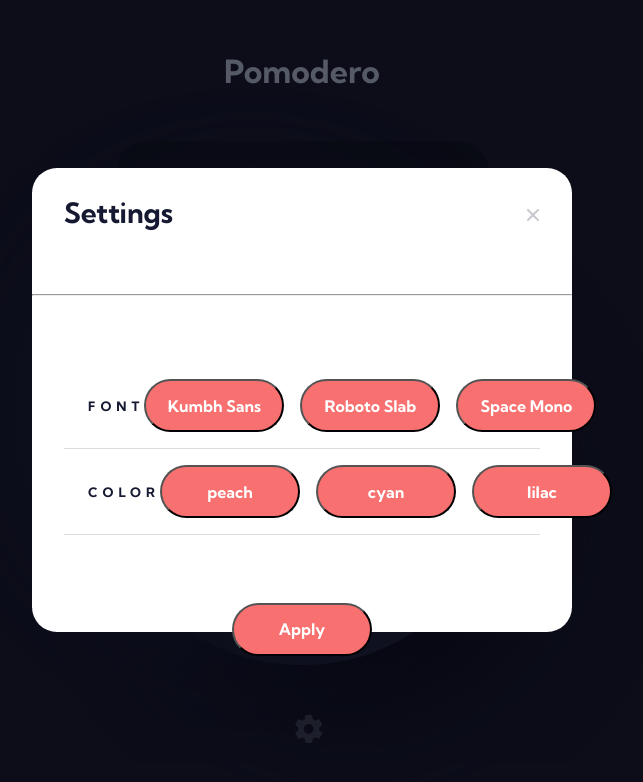
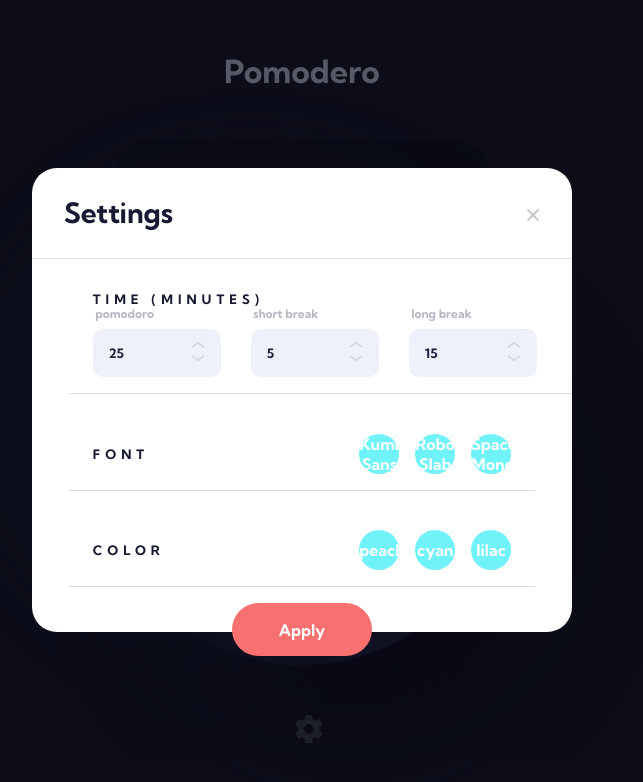
Before and after one commit to unachoza/pomodero-timer, a React (Vite) app: page / in a window 1280 px wide. Both pictures are taken after a click on the button 640 px from the left and 722 px from the top of the page. Shown: the top 782 px of the page, without its empty margins (338-981 px from the left). Built offline with nearby package versions, Linux system fonts and the light colour scheme.

Commit message:
modal content complete, timer controls work

```diff
--- a/src/components/Button/Button.css
+++ b/src/components/Button/Button.css
@@ -1,4 +1,20 @@
 button {
+	width: 8.75rem;
+	height: 3.3125rem;
+	border-radius: 1.65625rem;
+	background: var(--Peach);
+	/* //CHANGING VARIABLE COLOR */
+	font: var(--font-H3);
+	color: var(--Cream);
+	border: none;
+}
+
+button:hover {
+	opacity: 0.6;
+	/* background: #FFF; */
+}
+
+button.classic {
 	width: 8.75rem;
 	height: 3.3125rem;
 	border-radius: 1.65625rem;
@@ -8,29 +24,14 @@ button {
 	color: var(--Cream);
 }
 
-button:hover {
-	opacity: 0.2031;
-	/* background: #FFF; */
-}
-
-.button-classic {
-	width: 8.75rem;
-	height: 3.3125rem;
-	border-radius: 1.65625rem;
-	background: var(--Peach);
-	/* //CHANGING VARIABLE COLOR */
-	font: var(--font-H3);
-	color: var(--Cream);
-}
-
-.button-settings-selection {
+button.setting-selection {
 	height: 2.5rem;
 	width: 2.5rem;
 	border-radius: 50%;
 	background-color: var(--Cyan);
 }
 
-.button-icon {
+button.icon {
 	width: 0.875rem;
 	height: 0.875rem;
 	background-color: inherit;
--- a/src/components/Button/Button.tsx
+++ b/src/components/Button/Button.tsx
@@ -13,9 +13,9 @@ interface ButtonProps {
 // setting selection
 // icon
 
-const Button = ({ children, type, variant, onChange }: ButtonProps) => {
+const Button = ({ children, type = "button", variant, onChange }: ButtonProps) => {
 	return (
-		<button type={type} className={`button-${variant}`} onClick={onChange}>
+		<button type={type} className={variant} onClick={onChange}>
 			{children}
 		</button>
 	);
--- /dev/null
+++ b/src/components/FormInput/FormInput.css
@@ -0,0 +1,47 @@
+.number-input-container {
+	display: flex;
+	flex-direction: column;
+	justify-content: center;
+	align-items: flex-start;
+	gap: 0.5rem;
+	width: 8rem;
+	margin-right: 0.875rem;
+	position: relative;
+}
+
+label {
+	font: var(--font-body2);
+	color: #1e213f54;
+	padding-left: 0.15rem;
+}
+
+.input {
+	display: flex;
+	align-items: center;
+	justify-content: space-between;
+}
+
+input {
+	width: 8rem;
+	height: 3rem;
+	padding-left: 1rem;
+	border-radius: 0.625rem;
+	border: none;
+	background: #eff1fa;
+	font: var(--font-H4);
+	color: var(--MidnightBlue);
+}
+.controls {
+	width: 0.875rem;
+	height: 0.875rem;
+	position: absolute;
+	right: 1rem;
+	display: flex;
+	flex-direction: column;
+	justify-content: flex-end;
+}
+
+.variant-style {
+	flex-direction: column;
+	align-items: flex-start;
+}
--- /dev/null
+++ b/src/components/FormInput/FormInput.tsx
@@ -0,0 +1,46 @@
+import Button from "../Button/Button";
+import upArrow from "../../assets/icon-arrow-up.svg";
+import downArrow from "../../assets/icon-arrow-down.svg";
+import "./FormInput.css";
+import { useState } from "react";
+
+interface FormInputProps {
+	label: string;
+	time: number;
+}
+
+const FormInput = ({ label, time }: FormInputProps) => {
+	const [value, setValue] = useState<number>(time);
+	const increaseTime = () => {
+		setValue((prevState) => (prevState += 1));
+	};
+
+	const decreaseTime = () => {
+		setValue((prevState) => (prevState -= 1));
+	};
+	return (
+		<div className="number-input-container">
+			<label htmlFor={label}>{label}</label>
+			<div className="input">
+				<input
+					id={label}
+					type="number"
+					aria-label={label}
+					name={label}
+					value={value}
+					onChange={(e) => setValue(parseInt(e.target.value))}
+				/>
+				<div className="controls">
+					<Button variant="icon" onChange={increaseTime}>
+						<img src={upArrow} alt="more" />
+					</Button>
+					<Button variant="icon" onChange={decreaseTime}>
+						<img src={downArrow} alt="less" />
+					</Button>
+				</div>
+			</div>
+		</div>
+	);
+};
+
+export default FormInput;
--- a/src/components/Modal/ Modal.tsx
+++ b/src/components/Modal/ Modal.tsx
@@ -2,30 +2,36 @@ import Button from "../Button/Button";
 import closeIcon from "../../assets/icon-close.svg";
 import type { ReactNode } from "react";
 import "./Modal.css";
+import FormInput from "../FormInput/FormInput";
 
 interface ModalProps {
 	toggle: () => void;
 	// Children: ReactNode
 }
 
+type Timer = {
+	label: string;
+	time: number;
+};
+
 const colorOptions = ["peach", "cyan", "lilac"];
-const timeOptions = [25, 5, 15];
+const timeOptions = [
+	{ label: "pomodoro", time: 25 },
+	{ label: "short break", time: 5 },
+	{ label: "long break", time: 15 },
+];
 const fontOptions = ["Kumbh Sans", "Roboto Slab", "Space Mono"];
+
 const Modal = ({ toggle }: ModalProps) => {
-	const renderControls = (title: string, options: ReactNode[]) => {
+	const renderControls = <T,>(title: string, options: T[], renderOption: (option: T, index: number) => ReactNode, variant?: string) => {
 		return (
-			<div className="control">
+			<div className={`control ${variant ?? ""}`.trim()}>
 				<div className="title">{title}</div>
-				<div className="options">
-					{options.map((option: any) => (
-						<Button variant="setting-selection" onChange={() => console.log(`change to ${option}`)}>
-							{option}
-						</Button>
-					))}
-				</div>
+				<div className="options">{options.map(renderOption)}</div>
 			</div>
 		);
 	};
+
 	return (
 		<div className="modal-container">
 			<div className="modal">
@@ -35,11 +41,32 @@ const Modal = ({ toggle }: ModalProps) => {
 						<img src={closeIcon} alt="adjust settings" />
 					</Button>
 				</div>
-				<hr />
 				<div className="controlls-container">
-					{/* <div className="time-selection">{renderControls("time (minutes)", )}</div>*/}
-					<div className="font-selection">{renderControls("font", fontOptions)}</div>
-					<div className="color-selection">{renderControls("color", colorOptions)}</div>
+					<div className="time-selection">
+						{renderControls(
+							"Time (minutes)",
+							timeOptions,
+							({ label, time }) => (
+								<FormInput key={label} label={label} time={time} />
+							),
+							"variant-style"
+						)}
+					</div>
+
+					<div className="font-selection">
+						{renderControls("font", fontOptions, (option) => (
+							<Button key={option.toString()} variant="setting-selection" onChange={() => console.log(`change font to ${option}`)}>
+								{option.toString()}
+							</Button>
+						))}
+					</div>
+					<div className="color-selection">
+						{renderControls("color", colorOptions, (option) => (
+							<Button key={option.toString()} variant="setting-selection" onChange={() => console.log(`change color to ${option}`)}>
+								{option.toString()}
+							</Button>
+						))}
+					</div>
 				</div>
 				<div className="modal-button">
 					<Button type="submit" variant="classic" onChange={() => console.log("click")}>
--- a/src/components/Modal/Modal.css
+++ b/src/components/Modal/Modal.css
@@ -26,6 +26,7 @@
 	align-items: center;
 	justify-content: space-between;
 	padding: 1.75rem 2rem;
+	border-bottom: solid 1px #e3e1e1;
 }
 
 .heading h2 {
@@ -52,7 +53,11 @@ button.close-button {
 }
 
 .controlls-container {
-	padding: 2rem;
+	padding: 1rem 2.3rem;
+	height: 100%;
+	display: flex;
+	flex-direction: column;
+	justify-content: space-between;
 }
 
 .control {
@@ -77,6 +82,11 @@ button.close-button {
 	gap: 1rem;
 }
 
+.time-selection {
+	display: flex;
+	justify-content: space-evenly;
+}
+
 .modal-button {
 	margin-bottom: -1.5rem;
 }
--- a/src/index.css
+++ b/src/index.css
@@ -21,6 +21,21 @@ body {
 	min-height: 100vh;
 	background-color: #1e213f;
 }
+
+/* remove default number input styles */
+
+/* Chrome, Safari, Edge, Opera */
+input[type="number"]::-webkit-outer-spin-button,
+input[type="number"]::-webkit-inner-spin-button {
+	-webkit-appearance: none;
+	margin: 0;
+}
+
+/* Firefox */
+input[type="number"] {
+	-moz-appearance: textfield;
+}
+
 /*
 h1 {
   font-size: 3.2em;
```
